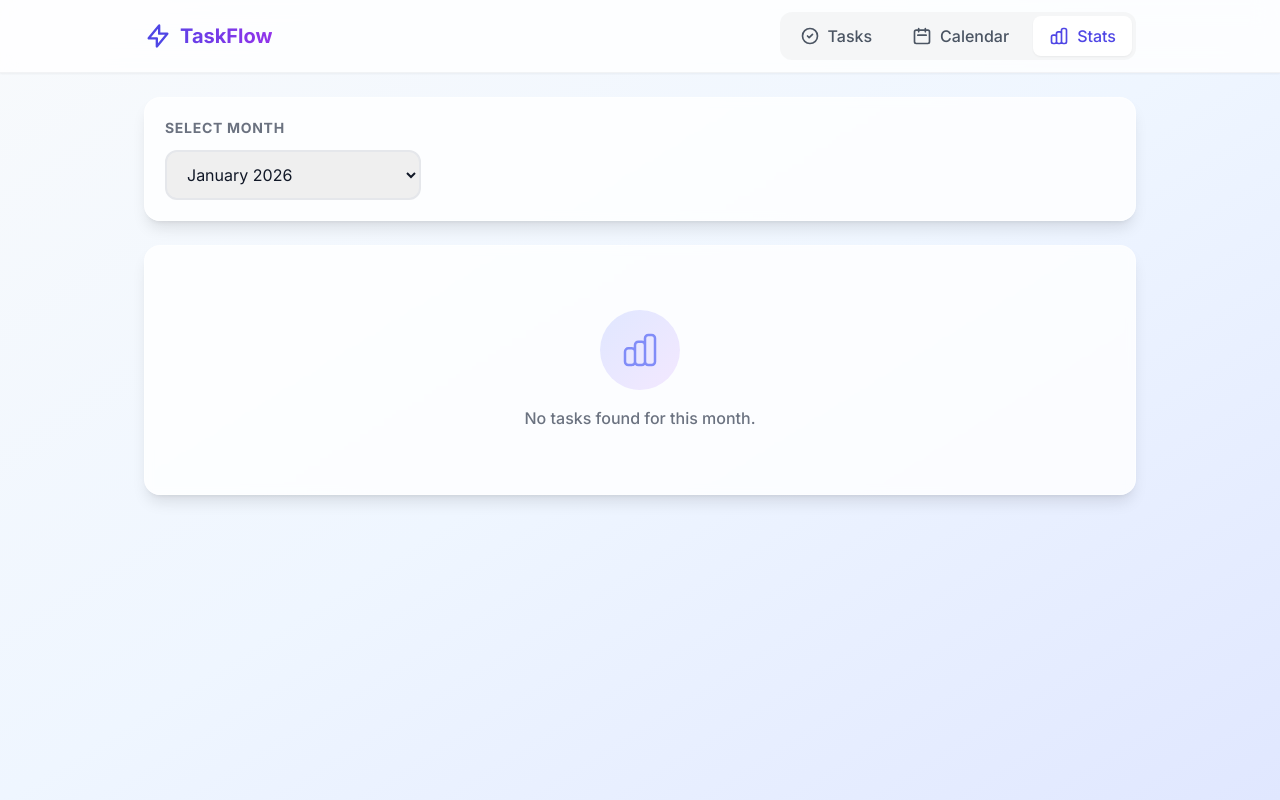
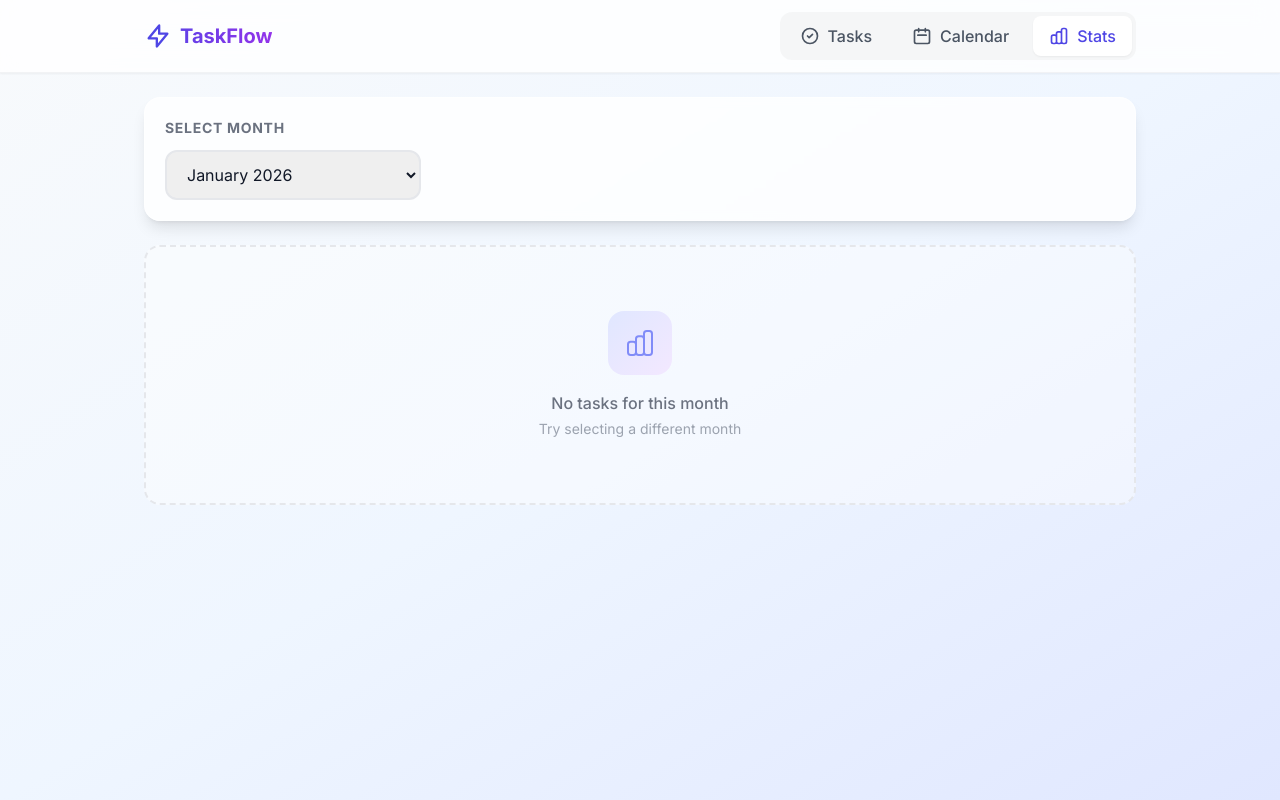
Before and after one commit to Saqibnawazkhan/DailyTasks, a React (Vite) app: page / in a window 1280 px wide. Both pictures are taken after a click on the button "Stats". Built offline with nearby package versions, Linux system fonts and the light colour scheme.

Commit message:
Change 40/50: Update MonthlyReport empty state styling

```diff
--- a/src/pages/MonthlyReport.tsx
+++ b/src/pages/MonthlyReport.tsx
@@ -75,13 +75,14 @@ export function MonthlyReport({ tasks }: MonthlyReportProps) {
         </div>
 
         {/* Empty State */}
-        <div className="text-center py-16 bg-white/80 backdrop-blur-sm rounded-2xl shadow-lg border border-white/50">
-          <div className="w-20 h-20 bg-gradient-to-br from-indigo-100 to-purple-100 rounded-full flex items-center justify-center mx-auto mb-4">
-            <svg className="w-10 h-10 text-indigo-400" fill="none" stroke="currentColor" viewBox="0 0 24 24">
+        <div className="text-center py-16 bg-white/40 rounded-2xl border-2 border-dashed border-gray-200">
+          <div className="w-16 h-16 bg-gradient-to-br from-indigo-100 to-purple-100 rounded-2xl flex items-center justify-center mx-auto mb-4">
+            <svg className="w-8 h-8 text-indigo-400" fill="none" stroke="currentColor" viewBox="0 0 24 24">
               <path strokeLinecap="round" strokeLinejoin="round" strokeWidth={1.5} d="M9 19v-6a2 2 0 00-2-2H5a2 2 0 00-2 2v6a2 2 0 002 2h2a2 2 0 002-2zm0 0V9a2 2 0 012-2h2a2 2 0 012 2v10m-6 0a2 2 0 002 2h2a2 2 0 002-2m0 0V5a2 2 0 012-2h2a2 2 0 012 2v14a2 2 0 01-2 2h-2a2 2 0 01-2-2z" />
             </svg>
           </div>
-          <p className="text-gray-500 font-medium">No tasks found for this month.</p>
+          <p className="text-gray-500 font-medium mb-1">No tasks for this month</p>
+          <p className="text-gray-400 text-sm">Try selecting a different month</p>
         </div>
       </div>
     );
```
